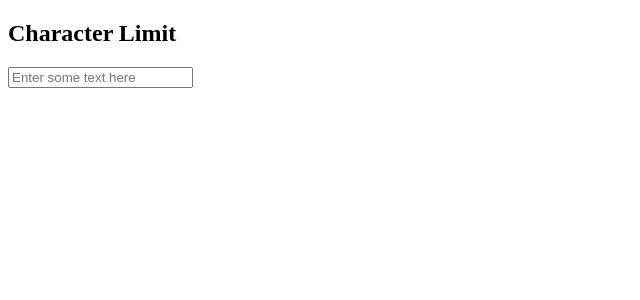
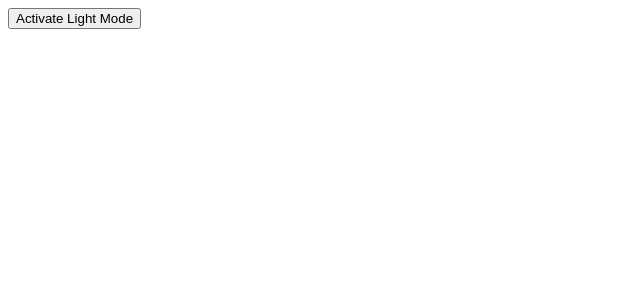
Before and after one commit to codecamp-prem/React-Coding-Interview, a React (Vite) app: page / in a window 1280 px wide. Shown: the top 300 px of the page, without its empty margins (0-640 px from the left). Built offline with nearby package versions, Linux system fonts and the light colour scheme.

Commit message:
useState demo 1

```diff
--- a/src/App.tsx
+++ b/src/App.tsx
@@ -1,9 +1,9 @@
-import CharacterLimit from "./Challanges/CharacterLimit";
+import LightSwitch from "./Challanges/LightSwitch";
 
 function App() {
   return (
     <>
-      <CharacterLimit />
+      <LightSwitch />
     </>
   );
 }
--- /dev/null
+++ b/src/Challanges/LightSwitch.tsx
@@ -0,0 +1,19 @@
+import { useState } from "react";
+import "./lightswitch.css";
+
+const LightSwitch = () => {
+  const [mode, setMode] = useState("dark");
+
+  const handleButtonClick = () => {
+    setMode(mode == "light" ? "dark" : "light");
+  };
+  return (
+    <main className={mode}>
+      <button onClick={handleButtonClick}>
+        {mode === "light" ? "Activate Dark Mode" : "Activate Light Mode"}
+      </button>
+    </main>
+  );
+};
+
+export default LightSwitch;
--- /dev/null
+++ b/src/Challanges/lightswitch.css
@@ -0,0 +1,6 @@
+.light button {
+  color: blue;
+}
+.dark button {
+  color: black;
+}
```
